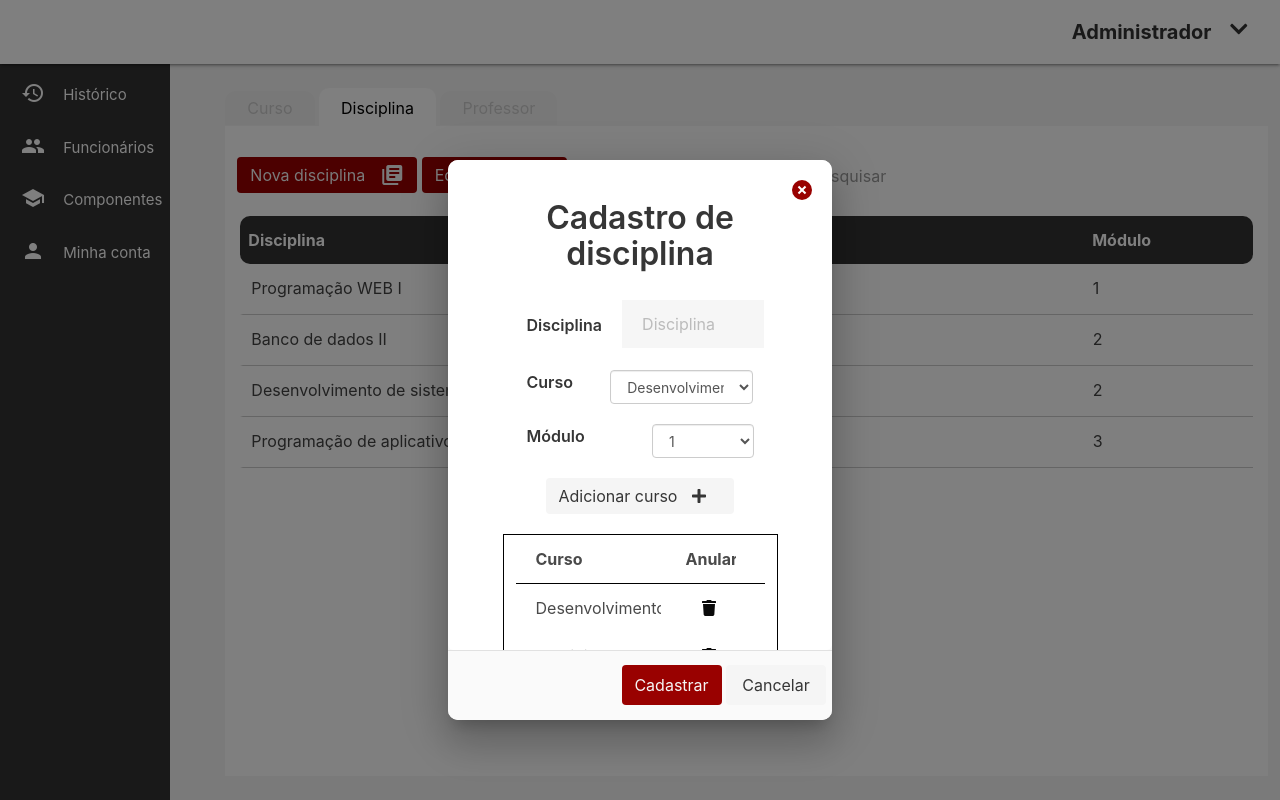
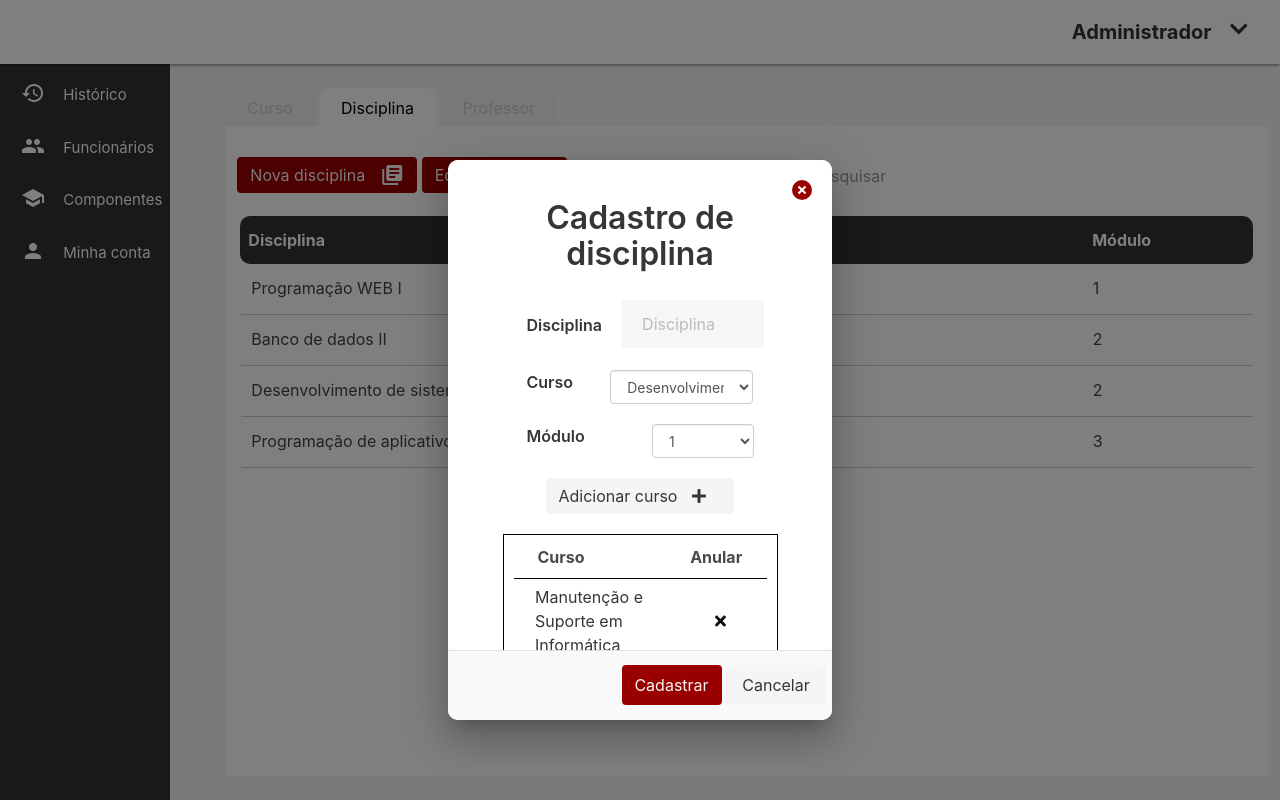
Before and after one commit to MattheusCosta/Request, a PHP site: page /view/administrador/disciplina.html in a window 1280 px wide, after a click that opens the changed part. Run offline with PHP 8.4, Linux system fonts and the light colour scheme; some libraries are stand-ins or nearby versions.

Commit message:
Atualização das tabelas de cadastro/edição

```diff
--- a/assets/css/administrador/estilo.css
+++ b/assets/css/administrador/estilo.css
@@ -52,6 +52,19 @@ div.row.conteudo2{
   background-color: #fff;
 }
 
+#tableStyle{
+  border-style: solid;
+  border-width: 1px;
+  border-color: black;
+  padding: 0px 10px 10px 10px;
+}
+
+#tableStyleTop{
+  border-top-style: solid;
+  border-top-width: 1px;
+  border-top-color: black;
+}
+
 #modalBtn{
   margin-top: 0.4rem;
 }
@@ -60,8 +73,47 @@ div.row.conteudo2{
   margin-top: 0.8rem;
 }
 
+div.row.table{
+  margin: 0px -12px 10px;
+}
+
 #modalTxt2{
   margin-top: 0.4rem;
+}
+
+#tableTitle{
+  margin-top: 0.6rem;
+  margin-bottom: 0.6rem;
+}
+
+#tableRow{
+  margin-top: 6px;
+}
+
+#botaoAnularTable{
+  margin-left: -0.9rem;
+}
+
+#botaoEditarCurso{
+  margin-left: -0.9rem;
+}
+
+#formulariosCad{
+  margin-top: 2rem;
+}
+
+#notifAceito2{
+  color: green;
+}
+
+#notifNegado2{
+  color: #990100;
+}
+
+#btnSalvarEdit{
+  height: 40px;
+  margin-top: 0.6rem;
+  background-color: #990100;
 }
 
 /*---------------------MENU DO TOPO---------------------*/
@@ -1020,17 +1072,6 @@ div.row.professor{
   margin-top: 0.6rem;
 }
 
-#tableStyle{
-  border-style: solid;
-  border-width: 1px;
-  border-color: black;
-}
-
-#tableStyleTop{
-  border-top-style: solid;
-  border-top-width: 1px;
-  border-top-color: black;
-}
 /*------------------------------------------------------*/
 
 /*-----------------MODAL DE EDITAR PROFESSOR-----------------*/
@@ -1081,20 +1122,4 @@ div.row.professor{
   height: 40px;
   margin-top: 0.6rem;
 }
-
-#btnSalvarEdit{
-  height: 40px;
-  margin-top: 0.6rem;
-  background-color: #990100;
-}
-
-#notifAceito2{
-  color: green;
-  margin-top: 1rem;
-}
-
-#notifNegado2{
-  color: #990100;
-  margin-top: 1rem;
-}
 /*------------------------------------------------------*/
--- a/view/administrador/disciplina.html
+++ b/view/administrador/disciplina.html
@@ -217,29 +217,43 @@
                   </div>
                   <div class="col l10 m8 s12" id="tableStyle">
                     <div class="col l12 m12 s12">
-                      <div class="col l8 m8 s8">
-                        <input type="text" class="has-text-weight-bold" value="Curso" readonly>
+                      <div class="col l8 m8 s8" id="tableTitle">
+                        <b>Curso</b>
                       </div>
-                      <div class="col l4 m4 s4">
-                        <input type="text" class="has-text-weight-bold" value="Anular" readonly>
+                      <div class="col l4 m4 s4" id="tableTitle">
+                        <b>Anular</b>
                       </div>
                     </div>
                     <div class="col l12 m12 s12" id="tableStyleTop">
-                      <div class="col l8 m8 s8">
-                        <input type="text" value="Desenvolvimento de sistemas" readonly>
+                      <div class="row table valign-wrapper" id="tableRow">
+                        <div class="col l9 m9 s8">
+                          <p id="textoTable">Manutenção e Suporte em Informática</p>
+                        </div>
+                        <div class="col l2 m2 s2">
+                          <button class="button is-white waves-effect waver-light" id="botaoAnularTable" title="Anular curso">
+                            <i class="fas fa-times"></i>
+                          </button>
+                        </div>
                       </div>
-                      <div class="col l3 m3 s3">
-                        <button class="button is-white waves-effect waver-light" id="modalBtn">
-                          <i class="fas fa-trash"></i>
-                        </button>
+                      <div class="row table valign-wrapper" id="tableRow">
+                        <div class="col l9 m9 s8">
+                          <p id="textoTable">Administração</p>
+                        </div>
+                        <div class="col l2 m2 s2">
+                          <button class="button is-white waves-effect waver-light" id="botaoAnularTable" title="Anular curso">
+                            <i class="fas fa-times"></i>
+                          </button>
+                        </div>
                       </div>
-                      <div class="col l8 m8 s8">
-                        <input type="text" value="Administração" readonly>
-                      </div>
-                      <div class="col l3 m3 s3">
-                        <button class="button is-white waves-effect waver-light" id="modalBtn">
-                          <i class="fas fa-trash"></i>
-                        </button>
+                      <div class="row table valign-wrapper" id="tableRow">
+                        <div class="col l9 m9 s8">
+                          <p id="textoTable">Desenvolvimento de sistemas</p>
+                        </div>
+                        <div class="col l2 m2 s2">
+                          <button class="button is-white waves-effect waver-light" id="botaoAnularTable" title="Anular curso">
+                            <i class="fas fa-times"></i>
+                          </button>
+                        </div>
                       </div>
                     </div>
                   </div>
@@ -281,22 +295,6 @@
                   </div>
                 </div>
 
-
-
-                <div class="row">
-                  <div class="col l1 m2 s0">
-                  </div>
-                  <div class="col l10 m8 s12">
-                    <div class="form-group">
-                      <div class="col l12 m12 s12">
-                        <select class="form-control">
-                          <option>Linguagem, trabalho e tecnologia</option>
-                        </select>
-                      </div>
-                    </div>
-                  </div>
-                </div>
-
                 <hr style="height:1px; border:none; color:#ccc; background-color:#ccc; margin-top: 0px; margin-bottom: 1.5rem;"/>
 
                 <div class="row">
@@ -325,38 +323,8 @@
                 <div class="row">
                   <div class="col l1 m2 s0">
                   </div>
-                  <div class="col l10 m8 s12" id="tableStyle">
-                    <div class="col l12 m12 s12">
-                      <div class="col l12 m12 s12">
-                        <input type="text" class="has-text-weight-bold" value="Curso" readonly>
-                      </div>
-                    </div>
-                    <div class="col l12 m12 s12" id="tableStyleTop">
-                      <div class="col l10 m10 s10">
-                        <input type="text" value="Desenvolvimento de sistemas" readonly>
-                      </div>
-                      <div class="col l2 m2 s2">
-                        <button class="button is-white waves-effect waver-light" id="modalBtn">
-                          <i class="fas fa-pen"></i>
-                        </button>
-                      </div>
-                      <div class="col l10 m10 s10">
-                        <input type="text" value="Administração" readonly>
-                      </div>
-                      <div class="col l2 m2 s2">
-                        <button class="button is-white waves-effect waver-light" id="modalBtn">
-                          <i class="fas fa-pen"></i>
-                        </button>
-                      </div>
-                    </div>
-                  </div>
-                </div>
-
-                <div class="row">
-                  <div class="col l1 m2 s0">
-                  </div>
                   <div class="col l10 m8 s12 center-align">
-                    <button class="button is-light waves-effect waves-light">Novo curso
+                    <button class="button is-light waves-effect waves-light">Adicionar novo curso
                       <i class="fas fa-plus" id="plusButton"></i>
                     </button>
                   </div>
@@ -365,10 +333,66 @@
                 <div class="row">
                   <div class="col l1 m2 s0">
                   </div>
+                  <div class="col l10 m8 s12" id="tableStyle">
+                    <div class="col l12 m12 s12">
+                      <div class="col l8 m8 s8" id="tableTitle">
+                        <b>Curso</b>
+                      </div>
+                      <div class="col l4 m4 s4" id="tableTitle">
+                        <b>Editar</b>
+                      </div>
+                    </div>
+                    <div class="col l12 m12 s12" id="tableStyleTop">
+                      <div class="row table valign-wrapper" id="tableRow">
+                        <div class="col l9 m9 s9">
+                          <p id="textoTable">Manutenção e Suporte em Informática</p>
+                        </div>
+                        <div class="col l2 m2 s2">
+                          <button class="button is-white waves-effect waver-light" id="botaoEditarCurso" title="Editar curso">
+                            <i class="fas fa-pen"></i>
+                          </button>
+                        </div>
+                        <div class="col l1 m1 s1">
+                          <i class="fas fa-circle" id="notifNegado2" readonly></i>
+                        </div>
+                      </div>
+                      <div class="row table valign-wrapper" id="tableRow">
+                        <div class="col l9 m9 s9">
+                          <p id="textoTable">Administração</p>
+                        </div>
+                        <div class="col l2 m2 s2">
+                          <button class="button is-white waves-effect waver-light" id="botaoEditarCurso" title="Editar curso">
+                            <i class="fas fa-pen"></i>
+                          </button>
+                        </div>
+                        <div class="col l1 m1 s1">
+                          <i class="fas fa-circle" id="notifAceito2" readonly></i>
+                        </div>
+                      </div>
+                      <div class="row table valign-wrapper" id="tableRow">
+                        <div class="col l9 m9 s9">
+                          <p id="textoTable">Desenvolvimento de sistemas</p>
+                        </div>
+                        <div class="col l2 m2 s2">
+                          <button class="button is-white waves-effect waver-light" id="botaoEditarCurso" title="Editar curso">
+                            <i class="fas fa-pen"></i>
+                          </button>
+                        </div>
+                        <div class="col l1 m1 s1">
+                          <i class="fas fa-circle" id="notifAceito2" readonly></i>
+                        </div>
+                      </div>
+                    </div>
+                  </div>
+                </div>
+
+                <div class="row" id="formulariosCad">
+                  <div class="col l1 m2 s0">
+                  </div>
                   <div class="col l10 m8 s12">
                     <div class="form-group">
                       <div class="col l4 m4 s4">
-                        <label for="modulo" class="title is-6">Editar curso</label>
+                        <label for="modulo" class="title is-6">Curso</label>
                       </div>
                       <div class="col l8 m8 s8">
                         <select class="form-control" disabled>
@@ -389,7 +413,7 @@
                   <div class="col l10 m8 s12">
                     <div class="form-group">
                       <div class="col l6 m6 s6">
-                        <label for="modulo" class="title is-6">Editar módulo</label>
+                        <label for="modulo" class="title is-6">Módulo</label>
                       </div>
                       <div class="col l6 m6 s6">
                         <select class="form-control" disabled>
@@ -406,8 +430,26 @@
                 <div class="row">
                   <div class="col l1 m2 s0">
                   </div>
+                  <div class="col l10 m8 s12">
+                    <div class="form-group">
+                      <div class="col l6 m6 s6">
+                        <label for="modulo" class="title is-6">Situação</label>
+                      </div>
+                      <div class="col l6 m6 s6">
+                        <select class="form-control" disabled>
+                          <option>Ativado</option>
+                          <option>Desativado</option>
+                        </select>
+                      </div>
+                    </div>
+                  </div>
+                </div>
+
+                <div class="row">
+                  <div class="col l1 m2 s0">
+                  </div>
                   <div class="col l10 m8 s12 center-align">
-                    <button type="button" class="button is-dark" id="btnSalvarEdit" disabled>Salvar alterações</button>
+                    <button type="button" class="button is-dark" id="btnSalvarEdit" disabled>Cadastrar</button>
                   </div>
                 </div>
 
--- a/view/aluno/requerimento.html
+++ b/view/aluno/requerimento.html
@@ -295,7 +295,7 @@
                       </div>
                       <div class="row" id="espacoForm3">
                         <div class="col l6 m6 s12">
-                          <label for="nome" id="labelForm">Locadora: </label>
+                          <label for="nome" id="labelForm">Logradouro: </label>
                           <input type="text" name="nome" class="form-control" id="inputEstilo">
                         </div>
                         <div class="col l6 m6 s12">
```
